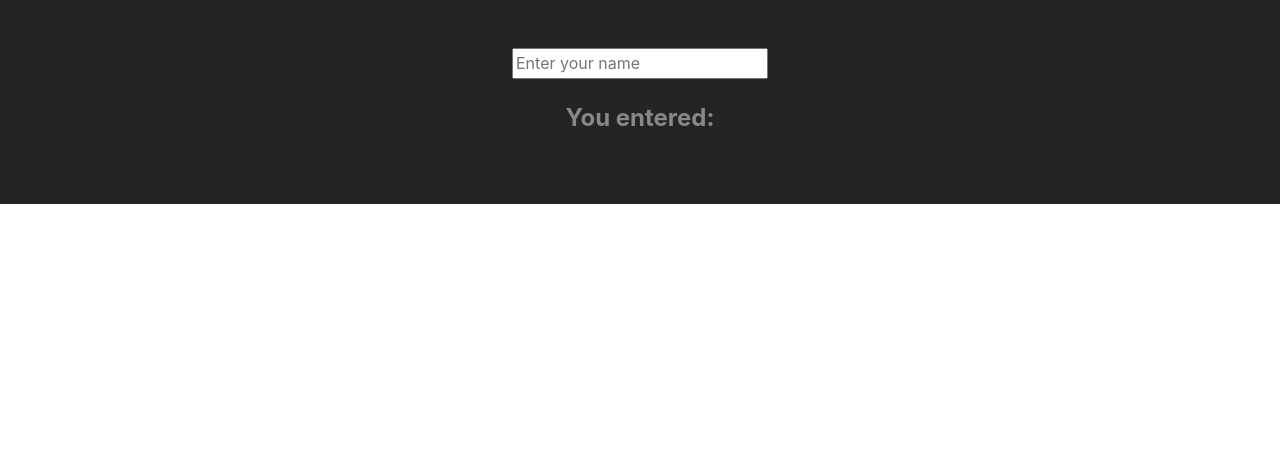
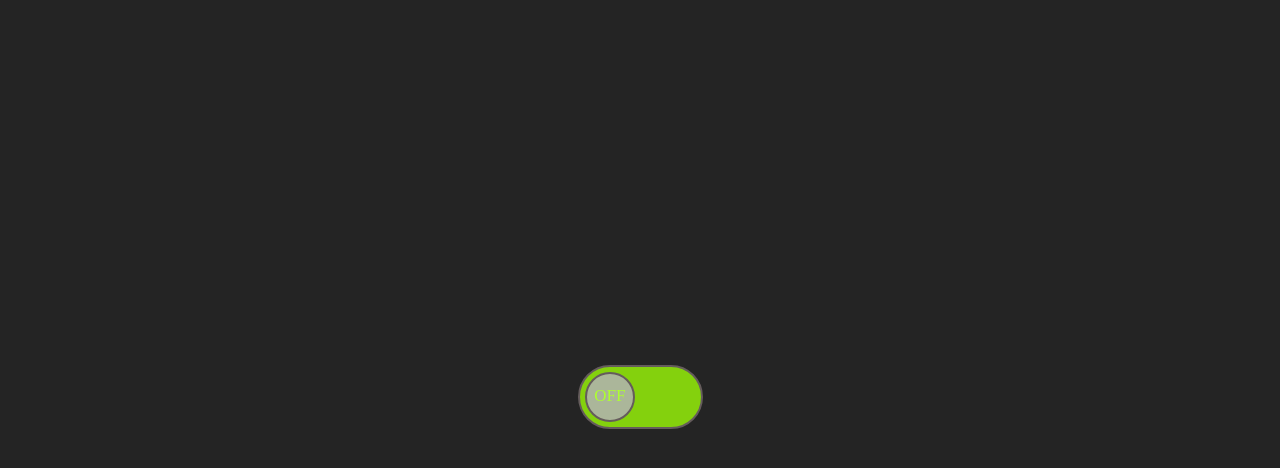
Before and after one commit to MznAarik/react-my-app, a React (Vite) app: page / in a window 1280 px wide. Shown: the top 468 px of the page. Built offline with nearby package versions, Linux system fonts and the light colour scheme.

Commit message:
on_off button in react

```diff
--- a/src/App.jsx
+++ b/src/App.jsx
@@ -4,6 +4,7 @@ import { MantineProvider } from '@mantine/core';
 import { State } from "./components/hooks/State";
 import { DerivedState } from "./components/DerivedState";
 import { LiftStateUp } from "./components/LiftStateUp";
+import { ToggleSwitch } from "./components/projects/ToggleSwitch/ToggleSwitch";
 
 // import NetflixSeries, { Footer, Header } from "./components/NetflixSeries";
 // import { EventHandling } from "./components/EventHandling";
@@ -20,7 +21,8 @@ export default function App() {
       {/* <State />
       <Sibling /> */}
       {/* <DerivedState /> */}
-      <LiftStateUp />
+      {/* <LiftStateUp /> */}
+      <ToggleSwitch />
     </section>
   }
   </MantineProvider>;
--- /dev/null
+++ b/src/components/projects/ToggleSwitch/ToggleSwitch.css
@@ -0,0 +1,53 @@
+#root {
+    display: flex;
+    justify-content: center;
+    align-items: center;
+    height: 100vh;
+}
+
+.toggle-switch {
+    position: relative;
+    display: inline-block;
+    width: 125px;
+    height: 64px;
+    border-radius: 34px;
+    background-color: #ccc;
+    border: 2px solid rgb(101, 92, 92);
+
+}
+
+.switch {
+    position: absolute;
+    cursor: pointer;
+    top: 5px;
+    left: 5px;
+    right: 0;
+    bottom: 0px;
+    color: #fff;
+    background-color: aqua;
+    font-weight: 500;
+    font-size: 17px;
+    transition: 0.4s;
+    border-radius: 50px;
+    max-width: 42%;
+    height: 50px;
+    font-family: serif;
+    display: flex;
+    justify-content: center;
+    align-items: center;
+    border: 2px solid rgb(101, 92, 92);
+}
+
+
+.on {
+    background-color: rgb(171, 182, 154);
+    border-color: 2px solid black;
+    transform: translateX(60px);
+    color: red;
+}
+
+.off {
+    background-color: rgb(171, 182, 154);
+    transform: translateX(0px);
+    color: greenyellow
+}
--- /dev/null
+++ b/src/components/projects/ToggleSwitch/ToggleSwitch.jsx
@@ -0,0 +1,21 @@
+import { useState } from "react"
+import "./ToggleSwitch.css"
+
+export const ToggleSwitch = () => {
+    const [isToggle, setIsToggle] = useState(false);
+    console.log(isToggle);
+    const handleToggleSwitch = () => {
+        setIsToggle(!isToggle);
+    }
+    const checkIsOn = isToggle ? "ON" : "OFF";
+    const checkToggle = isToggle ? "on" : "off";
+    return (
+        <>
+            <div className="toggle-switch" style={{ backgroundColor: isToggle ? "rgb(153 9 9)" : "#84d10d" }} onClick={handleToggleSwitch}>
+                <div className={`switch ${checkToggle}`}>
+                    <span className="switch-state"> {checkIsOn}</span>
+                </div>
+            </div>
+        </>
+    )
+}
```
